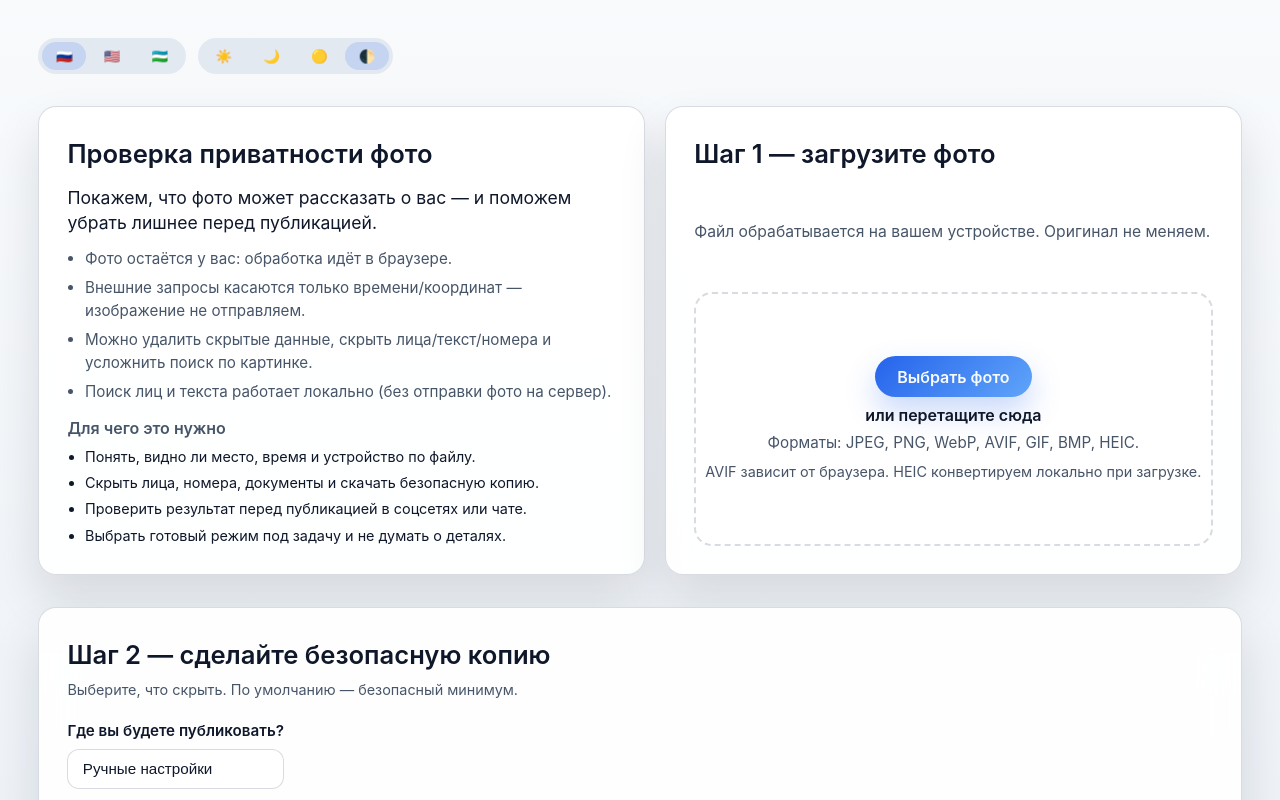
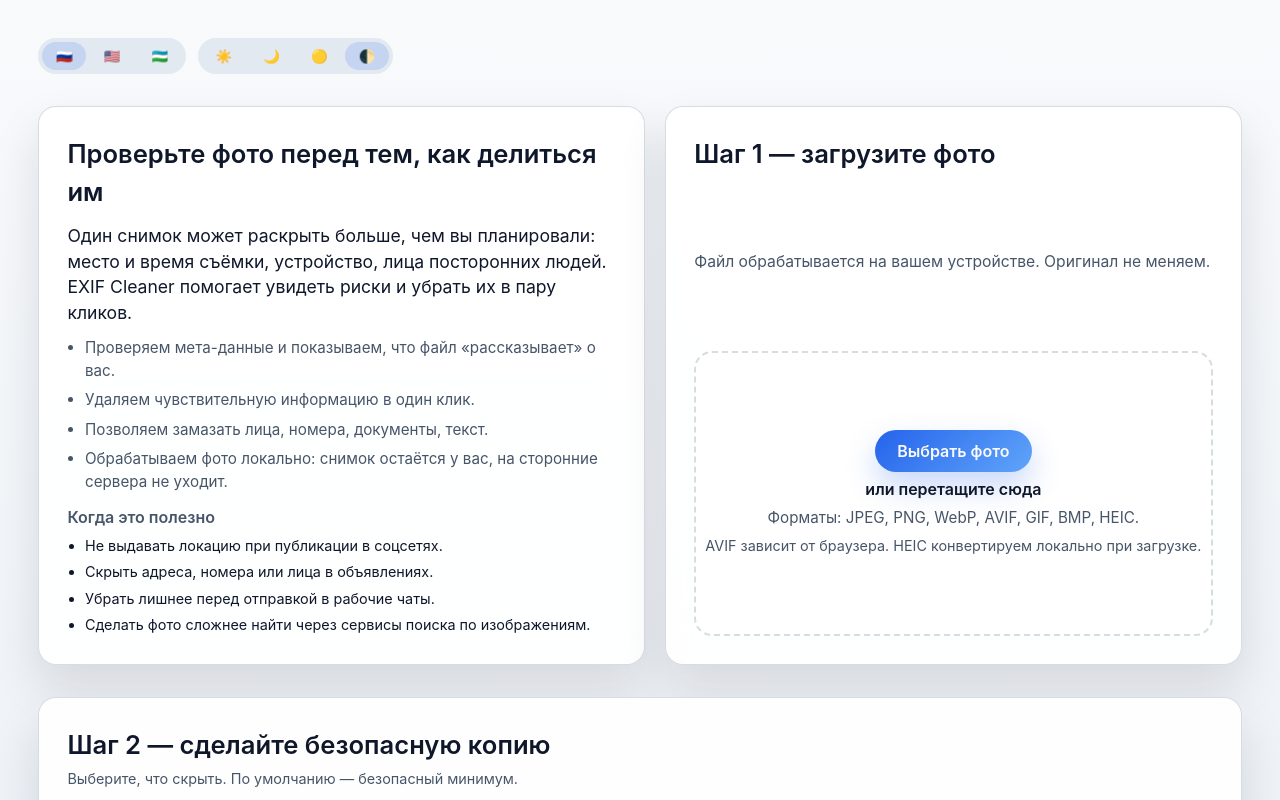
Before and after one commit to morgunovtech/meta-data, a React (Vite) app: page / in a window 1280 px wide. Shown: the top 800 px of the page. Built offline with nearby package versions, Linux system fonts and the light colour scheme.

Commit message:
chore: refresh hero hero copy

```diff
--- a/src/i18n/index.tsx
+++ b/src/i18n/index.tsx
@@ -12,18 +12,19 @@ type I18nContextValue = {
 
 const messages = {
   ru: {
-    appTitle: 'Проверка приватности фото',
-    introLead: 'Покажем, что фото может рассказать о вас — и поможем убрать лишнее перед публикацией.',
-    introHow: 'Фото остаётся у вас: обработка идёт в браузере.',
-    introSafe: 'Внешние запросы касаются только времени/координат — изображение не отправляем.',
-    introFeatureCleanup:
-      'Можно удалить скрытые данные, скрыть лица/текст/номера и усложнить поиск по картинке.',
-    introFeatureOcr: 'Поиск лиц и текста работает локально (без отправки фото на сервер).',
-    introJobsTitle: 'Для чего это нужно',
-    introJobPrivacy: 'Понять, видно ли место, время и устройство по файлу.',
-    introJobMasking: 'Скрыть лица, номера, документы и скачать безопасную копию.',
-    introJobProof: 'Проверить результат перед публикацией в соцсетях или чате.',
-    introJobPresets: 'Выбрать готовый режим под задачу и не думать о деталях.',
+    appTitle: 'Проверьте фото перед тем, как делиться им',
+    introLead:
+      'Один снимок может раскрыть больше, чем вы планировали: место и время съёмки, устройство, лица посторонних людей. EXIF Cleaner помогает увидеть риски и убрать их в пару кликов.',
+    introHow: 'Проверяем мета-данные и показываем, что файл «рассказывает» о вас.',
+    introSafe: 'Удаляем чувствительную информацию в один клик.',
+    introFeatureCleanup: 'Позволяем замазать лица, номера, документы, текст.',
+    introFeatureOcr:
+      'Обрабатываем фото локально: снимок остаётся у вас, на сторонние сервера не уходит.',
+    introJobsTitle: 'Когда это полезно',
+    introJobPrivacy: 'Не выдавать локацию при публикации в соцсетях.',
+    introJobMasking: 'Скрыть адреса, номера или лица в объявлениях.',
+    introJobProof: 'Убрать лишнее перед отправкой в рабочие чаты.',
+    introJobPresets: 'Сделать фото сложнее найти через сервисы поиска по изображениям.',
     uploadTitle: 'Шаг 1 — загрузите фото',
     uploadLead: 'Файл обрабатывается на вашем устройстве. Оригинал не меняем.',
     uploadButton: 'Выбрать фото',
@@ -254,18 +255,18 @@ const messages = {
     poiCategory_pharmacy: 'аптека'
   },
   en: {
-    appTitle: 'Photo privacy check',
-    introLead: 'See what your photo can reveal — and remove sensitive details before sharing.',
-    introHow: 'Your photo stays on your device — processing happens in the browser.',
-    introSafe: 'External requests use only time/coordinates — the image is never uploaded.',
-    introFeatureCleanup:
-      'Remove hidden data, hide faces/text/plates, and make reverse image search harder.',
-    introFeatureOcr: 'Face/text detection runs locally (no upload).',
-    introJobsTitle: "What it's for",
-    introJobPrivacy: 'See if the file reveals location, time, or device details.',
-    introJobMasking: 'Hide faces, plates, documents, and download a safer copy.',
-    introJobProof: 'Verify the result before posting to social media or chats.',
-    introJobPresets: 'Pick a preset and skip the technical details.',
+    appTitle: 'Check your photo before sharing it',
+    introLead:
+      'A single shot can reveal more than you planned: where and when it was taken, your device, and bystanders. EXIF Cleaner highlights the risks and removes them in a couple of clicks.',
+    introHow: 'We inspect metadata and show what the file reveals about you.',
+    introSafe: 'Remove sensitive info in one click.',
+    introFeatureCleanup: 'Let you cover faces, plates, documents, and text.',
+    introFeatureOcr: 'Process photos locally: nothing is sent to external servers.',
+    introJobsTitle: 'When to use it',
+    introJobPrivacy: 'Avoid exposing your location when posting to social media.',
+    introJobMasking: 'Hide addresses, plates, or faces in listings.',
+    introJobProof: 'Remove extras before sharing photos in work chats.',
+    introJobPresets: 'Make the photo harder to find via reverse image search.',
     uploadTitle: 'Step 1 — upload a photo',
     uploadLead: 'Processing happens on your device. The original stays unchanged.',
     uploadButton: 'Choose photo',
@@ -495,19 +496,18 @@ const messages = {
     poiCategory_pharmacy: 'pharmacy'
   },
   uz: {
-    appTitle: 'Foto maxfiyligini tekshirish',
+    appTitle: 'Foto ulashishdan oldin tekshiring',
     introLead:
-        'Foto siz haqingizda nimani “aytib berishi” mumkinligini ko‘rsatamiz va ulashishdan oldin ortiqchasini olib tashlaymiz.',
-      introHow: 'Foto sizda qoladi — ishlov berish brauzerda bajariladi.',
-      introSafe: 'Tashqi so‘rovlar faqat vaqt/koordinatalar uchun — rasm yuborilmaydi.',
-      introFeatureCleanup:
-        'Yashirin ma’lumotlarni o‘chirish, yuz/yozuv/raqamlarni berkitish va rasm bo‘yicha qidirishni qiyinlashtirish mumkin.',
-      introFeatureOcr: 'Yuz/yozuvni aniqlash lokal ishlaydi (rasm yuborilmaydi).',
-      introJobsTitle: 'Nima uchun kerak',
-      introJobPrivacy: 'Fayldan joy, vaqt va qurilma ma’lumotlari ko‘rinadimi — tekshirish.',
-      introJobMasking: 'Yuzlar, raqamlar, hujjatlarni berkitib, xavfsiz nusxani yuklab olish.',
-      introJobProof: 'Ijtimoiy tarmoq yoki chatga yuborishdan oldin tekshirish.',
-      introJobPresets: 'Tayyor rejimni tanlab, texnik detallar haqida o‘ylamaslik.',
+      'Bitta surat kutilganidan ko‘proq ma’lumotni ochishi mumkin: qayerda va qachon olingani, qurilma, kadrdagi notanishlar. EXIF Cleaner xavflarni ko‘rsatib, ularni bir necha bosishda olib tashlaydi.',
+    introHow: 'Metadata ni tekshirib, fayl siz haqingizda nimalarni ochishini ko‘rsatamiz.',
+    introSafe: 'Muhim ma’lumotlarni bir bosishda olib tashlaymiz.',
+    introFeatureCleanup: 'Yuzlar, raqamlar, hujjatlar, matnni bo‘yash imkonini beradi.',
+    introFeatureOcr: 'Foto lokalda qayta ishlanadi: rasm tashqi serverlarga yuborilmaydi.',
+    introJobsTitle: 'Qachon foydali',
+    introJobPrivacy: 'Ijtimoiy tarmoqqa joylashda joylashuvni oshkor etmaslik.',
+    introJobMasking: 'E’lonlarda manzil, raqam yoki yuzlarni yashirish.',
+    introJobProof: 'Ish chatlariga yuborishdan oldin ortiqcha ma’lumotni olib tashlash.',
+    introJobPresets: 'Rasmni teskari qidiruvda topishni qiyinlashtirish.',
     uploadTitle: '1-qadam — foto yuklang',
     uploadLead: 'Fayl qurilmangizda qayta ishlanadi. Asl nusxa o‘zgarmaydi.',
     uploadButton: 'Fotoni tanlash',
```
Lines whose indentation alone changed are shown as unchanged.
